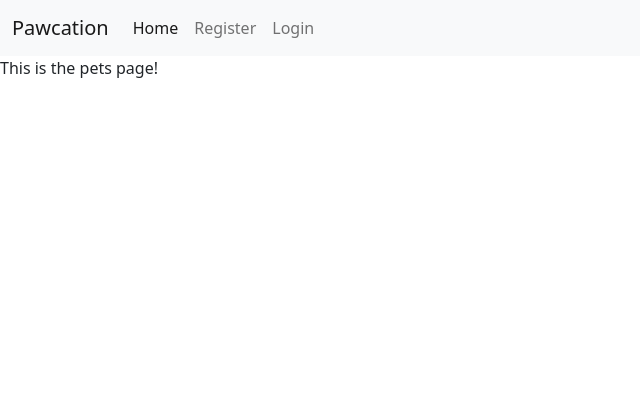
After one commit to ilaria-barletta/pawcation, a Django app: page /pets in a window 1280 px wide. The commit adds this page. Shown: the top 420 px of the page, without its empty margins (0-640 px from the left). Run offline with Django 3.2, Linux system fonts and the light colour scheme.

Commit message:
add empty pets page

```diff
--- a/bookings/urls.py
+++ b/bookings/urls.py
@@ -3,4 +3,5 @@ from django.urls import path
 
 urlpatterns = [
     path("", views.Home.as_view(), name="home"),
+    path("pets", views.PetList.as_view(), name="pets"),
 ]
--- a/bookings/views.py
+++ b/bookings/views.py
@@ -1,5 +1,6 @@
 from django.shortcuts import render
 from django.views import generic
+from .models import Pet
 
 
 # When users come to the site we want to show the home page
@@ -7,3 +8,7 @@ from django.views import generic
 # a template without any model
 class Home(generic.TemplateView):
     template_name = "home.html"
+
+class PetList(generic.ListView):
+    model = Pet
+    template_name = "pets.html"
--- a/templates/base.html
+++ b/templates/base.html
@@ -37,6 +37,9 @@
                     </li>
                     {% if user.is_authenticated %}
                     <li class="nav-item">
+                        <a class="nav-link" href="{% url 'pets' %}">Pets</a>
+                    </li>
+                    <li class="nav-item">
                         <a class="nav-link" href="{% url 'account_logout' %}">Logout</a>
                     </li>
                     {% else %}
--- /dev/null
+++ b/templates/pets.html
@@ -0,0 +1,11 @@
+{% extends "base.html" %}
+
+{% block content %}
+
+<div class="container-fluid">
+    <div class="row">
+        This is the pets page!
+    </div>
+</div>
+
+{%endblock%}
```
